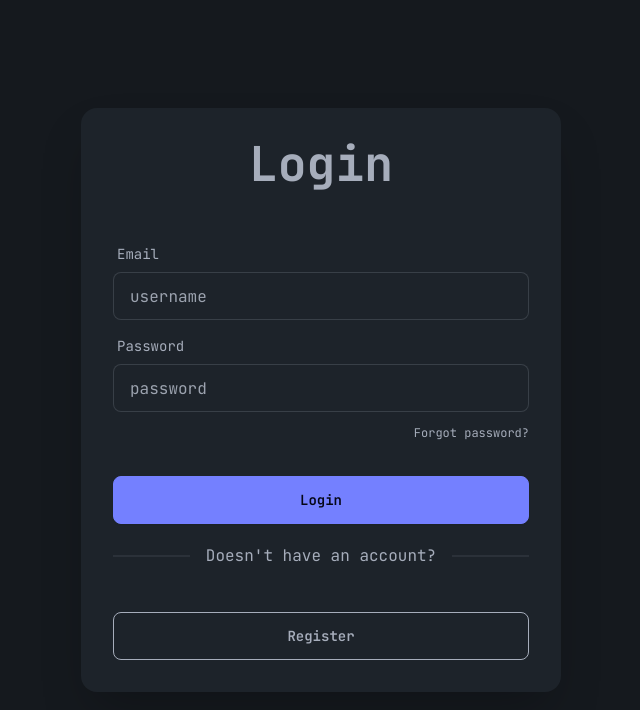
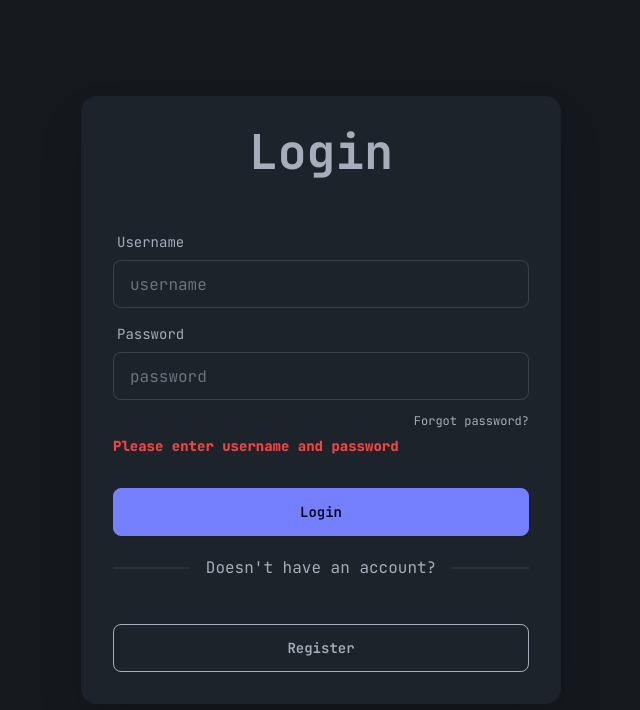
Before and after one commit to PasitU/ProjectMDParser, a Vue app: page /login in a window 1280 px wide. Both pictures are taken after a click on the button "Login". Shown: the top 710 px of the page, without its empty margins (319-959 px from the left). Built offline with nearby package versions, Linux system fonts and the light colour scheme; a web font is replaced by a local one; what oh-vue-icons would draw is missing.

Commit message:
login validation message

```diff
--- a/src/auth/useAuth.js
+++ b/src/auth/useAuth.js
@@ -15,19 +15,14 @@ const authenticateUser = async (credential) => {
     const response = await fetch(`${BASE_URL}/users`)
     const users = await response.json()
     const currentUser = users.find((user) => user.username === credential.username)
-    if (!currentUser) {
-      throw new Error('User not found')
-    }
-    if (currentUser.password !== credential.password) {
-      throw new Error('Password does not match')
+    if (!currentUser || currentUser.password !== credential.password) {
+      throw new Error('Invalid Username or Password')
     }
     localStorage.setItem('user', JSON.stringify(currentUser))
     localStorage.setItem('isLogin', JSON.stringify(true))
     state.user.value = currentUser
     state.isLogin.value = true
-
   } catch (err) {
-    console.error(err)
     throw err
   }
 }
--- a/src/views/HomeView.vue
+++ b/src/views/HomeView.vue
@@ -166,7 +166,7 @@ import { onMounted, ref, computed, provide } from 'vue'
 import { addDocument, updateDocument, deleteDocument, getDocumentsByUser, getGuestDocuments } from '@/api/documentService'
 import DropDown from '@/components/DropDown.vue'
 import { useRouter } from 'vue-router'
-import ModalComponent from '@/components/modal/ModalComponent.vue'
+import ModalComponent from '@/components/Modal/ModalComponent.vue'
 import useAuth from '@/auth/useAuth'
 
 // --------------------- PAGE CONTROLLER SECTION ---------------------
--- a/src/views/LoginView.vue
+++ b/src/views/LoginView.vue
@@ -6,12 +6,12 @@
           <h1 class="text-5xl font-bold text-center mb-10">Login</h1>
           <div class="form-control">
             <label class="label">
-              <span class="label-text">Email</span>
+              <span class="label-text">Username</span>
             </label>
             <input
               type="text"
               placeholder="username"
-              class="input input-bordered"
+              class="input input-bordered placeholder-gray-500 border text-gray-200"
               v-model="credential.username"
               required
             />
@@ -23,7 +23,7 @@
             <input
               type="password"
               placeholder="password"
-              class="input input-bordered"
+              class="input input-bordered placeholder-gray-500 border text-gray-200"
               v-model="credential.password"
               required
             />
@@ -31,6 +31,7 @@
               <a href="#" class="label-text-alt link link-hover">Forgot password?</a>
             </label>
           </div>
+          <div v-show="alertMsg !== ''" class="border-none text-sm -mt-1 font-extrabold text-red-500">{{ alertMsg }}</div>
           <div class="form-control mt-6">
             <button class="btn btn-primary" @click="login">Login</button>
           </div>
@@ -50,7 +51,7 @@ import { ref } from 'vue'
 import { useRouter } from 'vue-router';
 
 const router = useRouter()
-
+const alertMsg = ref("")
 const auth = useAuth()
 const credential = ref({
   username: '',
@@ -62,7 +63,7 @@ const login = async () => {
     await auth.authenticateUser(credential.value)
     router.push('/')
   } catch (error) {
-    console.error(error)
+    alertMsg.value = error.toString().slice(7);
   }
 }
 
```
Also changed, not shown: 1 other file (tests, documents, lock files or other folders).
